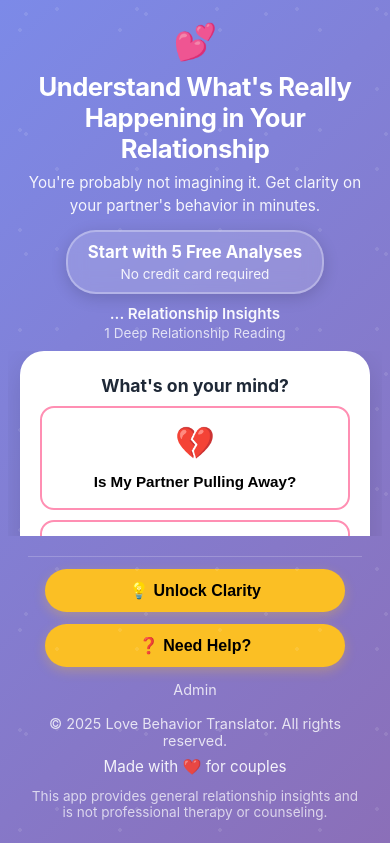
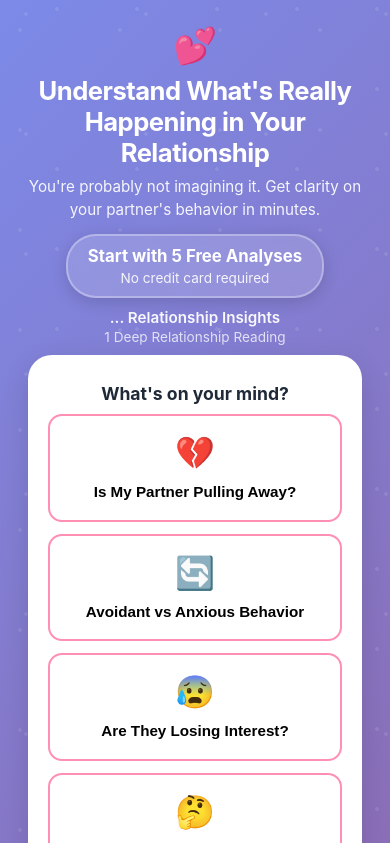
Before and after one commit to maxkantor/love-behavior-translator, a React (Vite) app in the folder frontend/: page / in a window 390 px wide. Shown: the top 843 px of the page. Built offline with nearby package versions, Linux system fonts and the light colour scheme; no server answers.

Commit message:
Fix layout issues: wider form (1200px max), taller with more padding, remove internal scrollbars, fix image overlap, eliminate horizontal scroll, improve responsive behavior

```diff
--- a/frontend/src/ui/styles.css
+++ b/frontend/src/ui/styles.css
@@ -37,10 +37,12 @@ body {
   color: var(--text);
   background: var(--purple-gradient);
   position: relative;
-  overflow: hidden;
-  height: 100vh;
+  overflow-x: hidden;
+  overflow-y: auto;
+  min-height: 100vh;
   -webkit-font-smoothing: antialiased;
   -moz-osx-font-smoothing: grayscale;
+  width: 100%;
 }
 
 /* Background pattern */
@@ -63,13 +65,15 @@ body {
 .app-container {
   position: relative;
   z-index: 1;
-  height: 100vh;
-  padding: 8px;
-  max-width: 1200px;
+  min-height: 100vh;
+  padding: 12px;
+  max-width: 100%;
   margin: 0 auto;
-  overflow: hidden;
-  display: flex;
-  flex-direction: column;
+  overflow-x: hidden;
+  overflow-y: auto;
+  display: flex;
+  flex-direction: column;
+  width: 100%;
 }
 
 /* Header */
@@ -159,16 +163,17 @@ body {
 /* Main content wrapper - purple background */
 .app-main-wrapper {
   display: grid;
-  grid-template-columns: 140px 1fr 140px;
-  gap: 24px;
-  padding: 0 24px;
-  max-width: 2200px;
+  grid-template-columns: 180px 1fr 180px;
+  gap: 32px;
+  padding: 0 32px;
+  max-width: 1600px;
   margin: 0 auto;
   flex: 1;
-  overflow: hidden;
+  overflow: visible;
   min-height: 0;
   align-items: start;
   position: relative;
+  width: 100%;
 }
 
 /* Decorative images container - only on left */
@@ -176,55 +181,73 @@ body {
   position: absolute;
   display: flex;
   flex-direction: column;
-  gap: 20px;
-  left: 20px;
+  gap: 16px;
+  left: -20px;
   top: 50%;
   transform: translateY(-50%);
-  z-index: 1;
+  z-index: 0;
   pointer-events: none;
+  max-width: 160px;
+  opacity: 0.6;
+}
+
+@media (max-width: 1400px) {
+  .decorative-images-left {
+    left: -10px;
+    opacity: 0.5;
+  }
 }
 
 .decorative-image {
-  width: 160px;
-  height: 160px;
+  width: 140px;
+  height: 140px;
+  max-width: 140px;
+  max-height: 140px;
   border-radius: 50%;
-  object-fit: cover;
-  border: 5px solid rgba(255, 255, 255, 0.5);
-  box-shadow: 0 10px 30px rgba(0, 0, 0, 0.4);
+  object-fit: contain;
+  border: 4px solid rgba(255, 255, 255, 0.4);
+  box-shadow: 0 8px 24px rgba(0, 0, 0, 0.3);
   transition: transform 0.3s;
+  background: rgba(255, 255, 255, 0.1);
 }
 
 .decorative-image:hover {
-  transform: scale(1.08);
+  transform: scale(1.05);
+  opacity: 0.85;
 }
 
 /* Main white card */
 .app-main {
   background: var(--white);
   border-radius: 24px;
-  padding: 48px;
+  padding: 56px 64px;
   box-shadow: var(--shadow);
   position: relative;
-  overflow-y: auto;
-  min-height: calc(100vh - 120px);
-  max-height: calc(100vh - 120px);
+  overflow: visible;
+  min-height: auto;
+  width: 100%;
+  max-width: 1200px;
+  margin: 0 auto;
   z-index: 2;
 }
 
 .main-content-center {
   display: flex;
   flex-direction: column;
-  gap: 16px;
+  gap: 20px;
+  width: 100%;
+  min-width: 0;
 }
 
 .main-sidebar {
   display: flex;
   flex-direction: column;
-  gap: 20px;
-  overflow-y: auto;
-  max-height: calc(100vh - 120px);
+  gap: 24px;
+  overflow: visible;
   color: white;
   z-index: 1;
+  width: 100%;
+  max-width: 180px;
 }
 
 .sidebar-section {
@@ -727,13 +750,13 @@ body {
 /* Results */
 .result-card {
   background: var(--white);
-  border-radius: 16px;
-  padding: 16px;
-  margin: 8px auto;
-  max-width: 900px;
+  border-radius: 20px;
+  padding: 40px;
+  margin: 20px auto;
+  max-width: 1200px;
+  width: 100%;
   box-shadow: var(--shadow);
-  max-height: calc(100vh - 200px);
-  overflow-y: auto;
+  overflow: visible;
 }
 
 .result-header {
@@ -1015,6 +1038,58 @@ body {
 
 }
 
+@media (max-width: 968px) {
+  .app-main-wrapper {
+    grid-template-columns: 1fr;
+    gap: 20px;
+    padding: 0 16px;
+  }
+
+  .decorative-images-left {
+    display: none;
+  }
+
+  .app-main {
+    max-width: 100%;
+    padding: 32px 24px;
+    width: 100%;
+  }
+
+  .main-sidebar {
+    order: 3;
+    max-width: 100%;
+    width: 100%;
+  }
+
+  .main-content-center {
+    order: 1;
+  }
+
+  .main-sidebar-right {
+    order: 2;
+  }
+
+  .entry-points-grid {
+    grid-template-columns: 1fr;
+    gap: 12px;
+  }
+
+  .entry-point-btn {
+    min-height: 100px;
+    padding: 18px 14px;
+  }
+
+  .form-row {
+    grid-template-columns: 1fr;
+    gap: 12px;
+  }
+
+  .trust-stats-group {
+    gap: 20px;
+    flex-direction: column;
+  }
+}
+
 @media (max-width: 768px) {
   .app-header {
     padding: 12px 16px 10px;
@@ -1034,43 +1109,8 @@ body {
     padding: 10px 20px;
   }
 
-  .app-main-wrapper {
-    grid-template-columns: 1fr;
-    gap: 16px;
-    padding: 0 12px;
-  }
-
-  .decorative-images-left {
-    display: none;
-  }
-
   .app-main {
-    padding: 24px 20px;
-    min-height: auto;
-    max-height: none;
-  }
-
-  .main-sidebar {
-    order: 3;
-    max-height: none;
-  }
-
-  .main-content-center {
-    order: 1;
-  }
-
-  .main-sidebar-right {
-    order: 2;
-  }
-
-  .entry-points-grid {
-    grid-template-columns: 1fr;
-    gap: 10px;
-  }
-
-  .entry-point-btn {
-    min-height: 90px;
-    padding: 16px 12px;
+    padding: 28px 20px;
   }
 
   .textarea-label {
@@ -1085,11 +1125,6 @@ body {
   .analyze-button {
     padding: 18px 24px;
     font-size: 1.1rem;
-  }
-
-  .trust-stats-group {
-    gap: 24px;
-    flex-direction: column;
   }
 
   .cta-section {
@@ -1097,14 +1132,10 @@ body {
     bottom: 0;
     background: white;
     padding: 16px 0 8px;
-    margin: 20px -20px -24px;
+    margin: 20px -20px -28px;
     padding-left: 20px;
     padding-right: 20px;
     box-shadow: 0 -4px 12px rgba(0, 0, 0, 0.05);
-  }
-
-  .form-row {
-    grid-template-columns: 1fr;
   }
 
   .quick-action-buttons {
```
